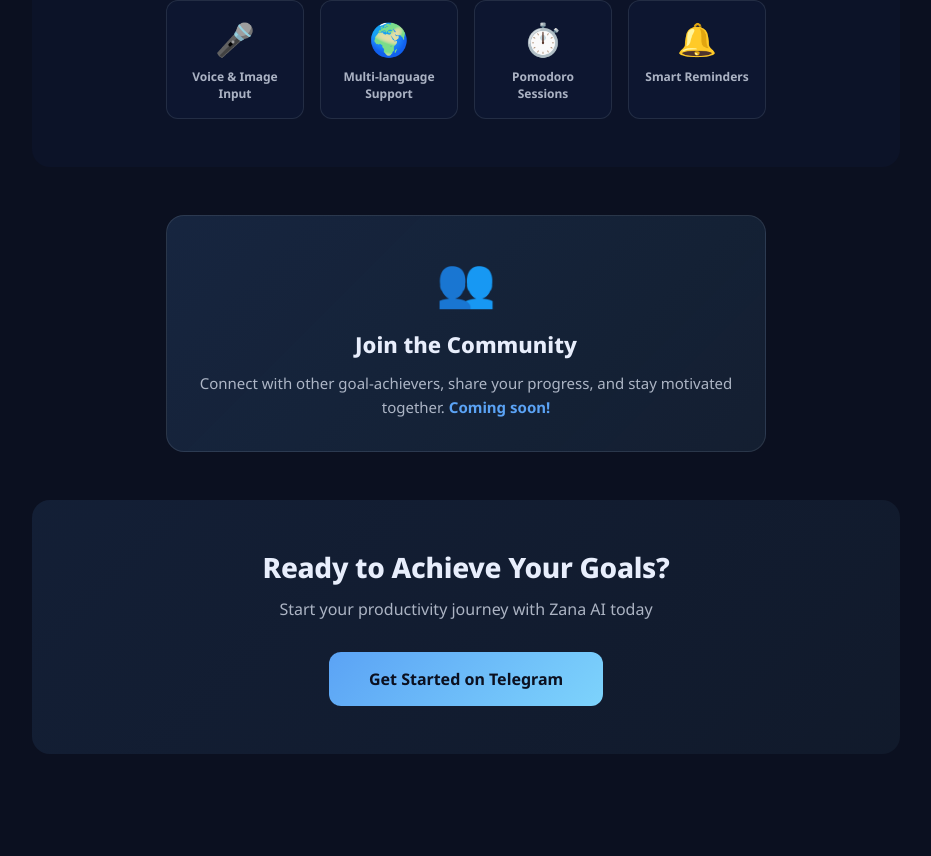
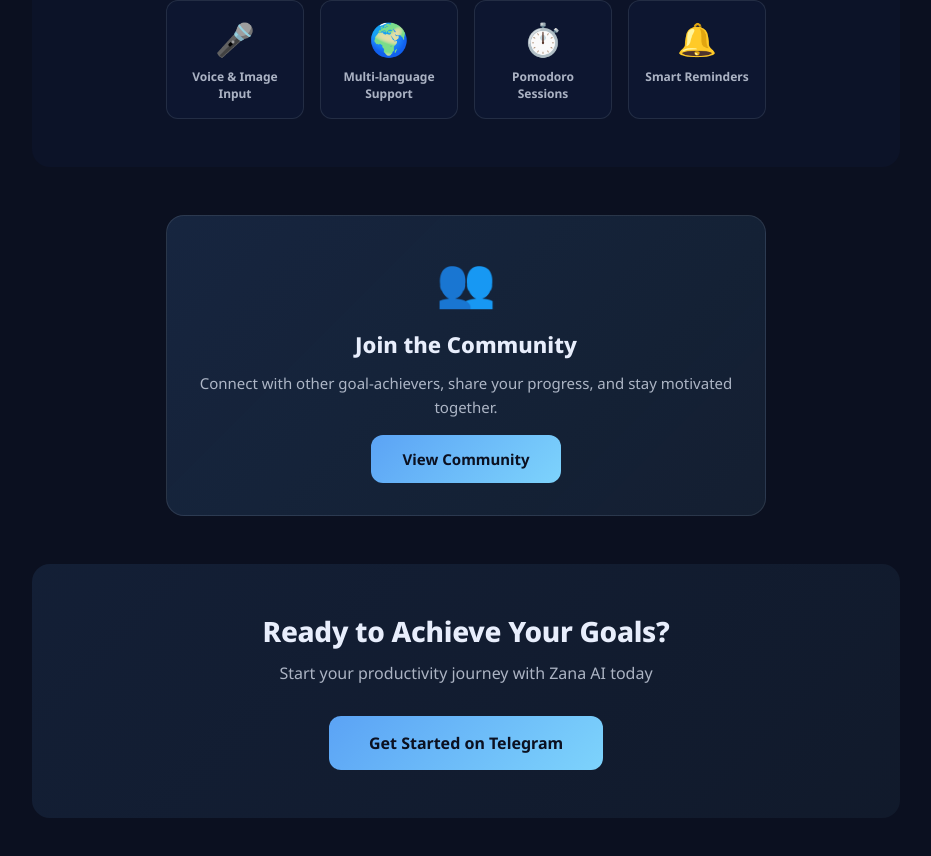
Before and after one commit to zana-AI/zana_planner, a React (Vite) app in the folder webapp_frontend/: page / in a window 1280 px wide. Shown: the part 973-1829 px from the top of the page, without its empty margins (174-1105 px from the left). Before the commit the page ends 1791 px from the top, so only its background shows below. Built offline with nearby package versions, Linux system fonts and the light colour scheme.

Commit message:
Support 'page' parameter for community page navigation in addition to 'startapp'

```diff
--- a/webapp_frontend/src/App.tsx
+++ b/webapp_frontend/src/App.tsx
@@ -52,11 +52,13 @@
     const authData = initData || getDevInitData();
 
     // Extract startapp parameter (Telegram's supported way to pass data)
+    // Also support page parameter for browser testing
     const urlParams = new URLSearchParams(window.location.search);
     const startappParam = urlParams.get('startapp');
+    const pageParam = urlParams.get('page');
 
-    // If startapp=community, don't fetch report (show community page instead)
-    if (startappParam === 'community') {
+    // If startapp=community or page=community, don't fetch report (show community page instead)
+    if (startappParam === 'community' || pageParam === 'community') {
       setState('ready');
       return;
     }
@@ -101,9 +103,9 @@
   const authData = initData || getDevInitData();
   const isAuthenticated = !!authData;
 
-  // Check if user wants to see community page (using Telegram's startapp parameter)
+  // Check if user wants to see community page (using Telegram's startapp parameter or page param for browser testing)
   const urlParamsForPage = new URLSearchParams(window.location.search);
-  const showCommunity = urlParamsForPage.get('startapp') === 'community';
+  const showCommunity = urlParamsForPage.get('startapp') === 'community' || urlParamsForPage.get('page') === 'community';
 
   // Loading state (only for authenticated users loading report, not for community page)
   if ((state === 'loading' || !isReady) && isAuthenticated && !showCommunity) {
--- a/webapp_frontend/src/components/HomePage.tsx
+++ b/webapp_frontend/src/components/HomePage.tsx
@@ -88,8 +88,14 @@
           <h3 className="home-community-title">Join the Community</h3>
           <p className="home-community-description">
             Connect with other goal-achievers, share your progress, and stay motivated together.
-            <strong> Coming soon!</strong>
           </p>
+          <a
+            href="?startapp=community"
+            className="home-cta-button"
+            style={{ marginTop: '1rem', display: 'inline-block' }}
+          >
+            View Community
+          </a>
         </div>
       </section>
 
```
